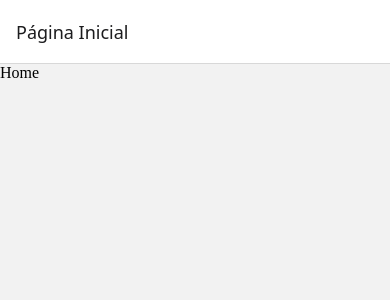
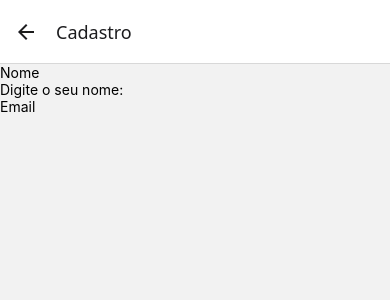
Before and after one commit to Luis-nand0/UceFisio, a React Native app: screen /Cadastro in a window 390 px wide. Before the commit this address had no page. Shown: the top 300 px of the page. Built offline with nearby package versions, Linux system fonts and the light colour scheme.

Commit message:
init Cadastro

```diff
--- a/App.js
+++ b/App.js
@@ -4,6 +4,7 @@ import { NavigationContainer } from '@react-navigation/native';
 import { createNativeStackNavigator } from '@react-navigation/native-stack';
 
 import HomeScreen from './screen/HomeScreen';
+import Cadastro from './screen/Cadastro';
 
 export default function App() {
 
@@ -16,6 +17,11 @@ export default function App() {
           name="Home"
           component={HomeScreen}
           options={{ title: 'Página Inicial' }}
+        />
+        <Stack.Screen
+          name="Cadastro"
+          component={Cadastro}
+          options={{ title: 'Cadastro' }}
         />
       </Stack.Navigator>
     </NavigationContainer>
--- /dev/null
+++ b/screen/Cadastro.js
@@ -0,0 +1,19 @@
+import { useState } from "react";
+import { TextInput, View, Text } from "react-native-web";
+
+
+export default function Cadastro(){
+    const [nome, setNome] = useState('')
+    const [email, setEmail] = useState('')
+    const [senha, setSenha] = useState('')
+
+    return(
+        <View>
+            <Text>Nome</Text>
+            <TextInput placeholder="Digite o seu nome:" onChangeText={setNome}></TextInput>
+
+            <Text>Email</Text>
+
+        </View>
+    )
+}
```
